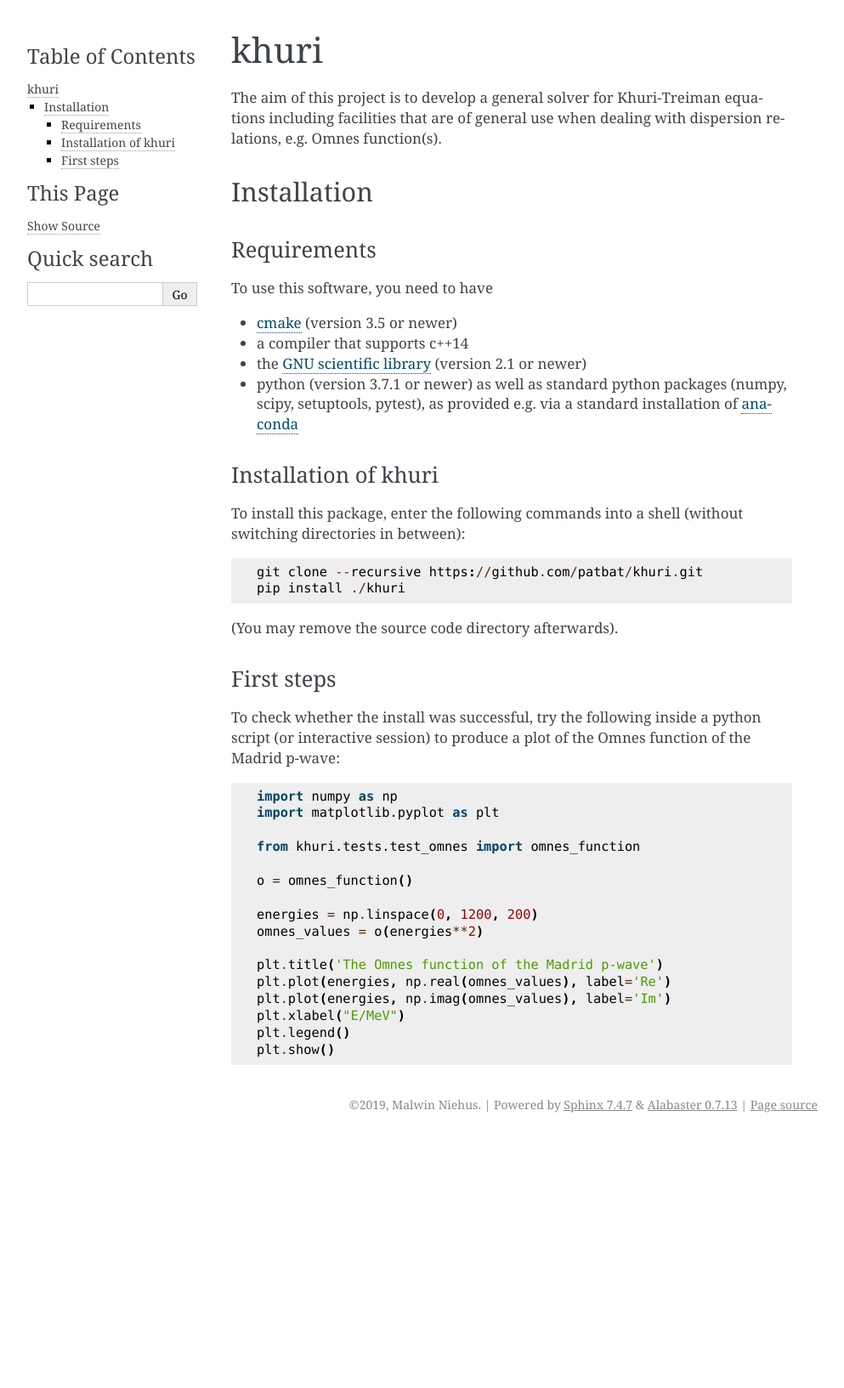
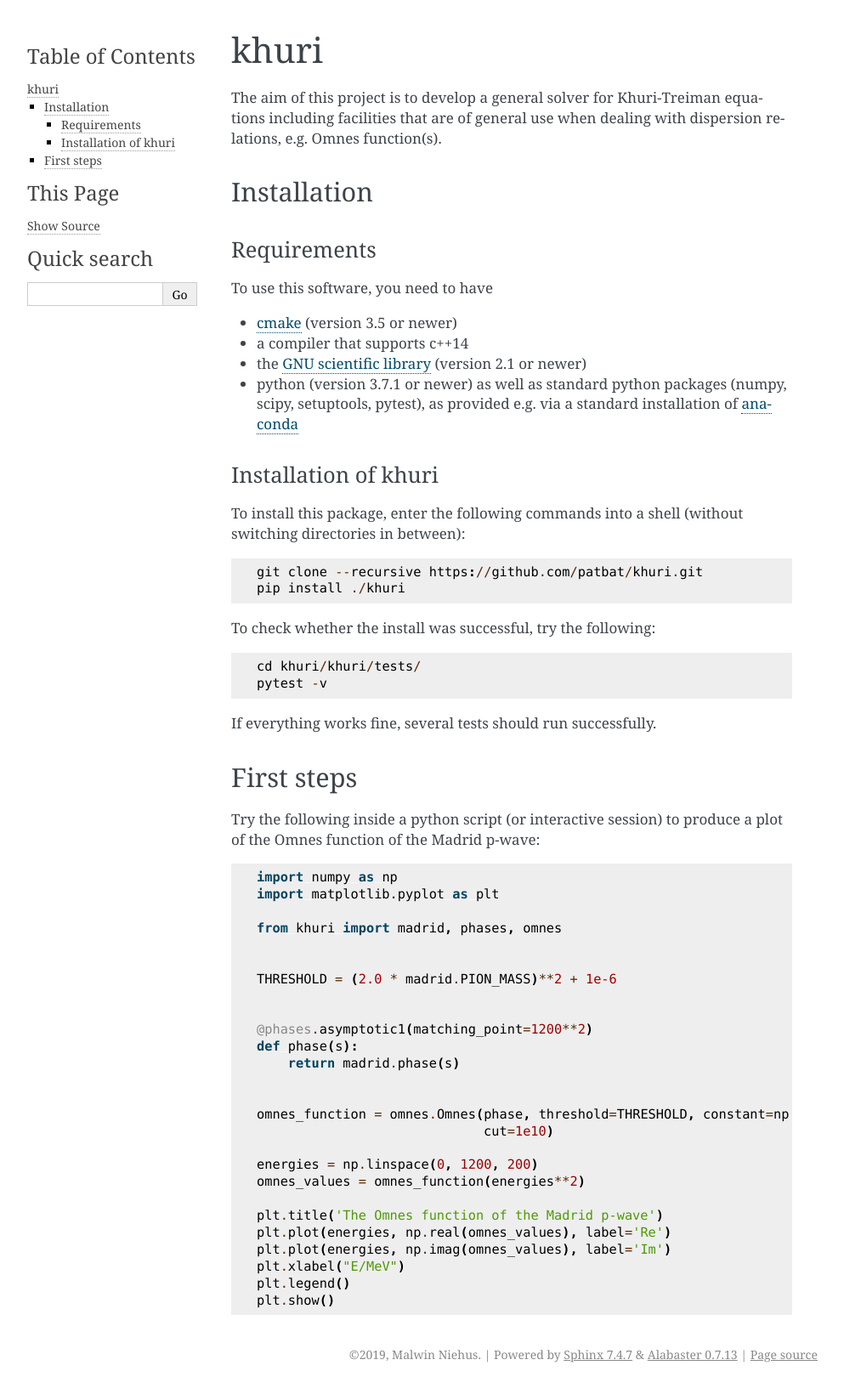
Before and after one commit to patbat/khuri, a Sphinx documentation site: the page built from docs/index.rst, in a window 1280 px wide. Shown: the whole page at 85% size, without its empty margins (148-1141 px from the left). Built offline with Sphinx 7.4.7, drawn with Linux system fonts in a browser that asks for light colours; before the commit the page ends 1339 px from its top, so only the background shows below that.

Commit message:
fixed bug in installation doc + more detailed example

```diff
--- a/docs/index.rst
+++ b/docs/index.rst
@@ -14,7 +14,6 @@ khuri
 The aim of this project is to develop a general solver for Khuri-Treiman
 equations including facilities that are of general use when dealing with
 dispersion relations, e.g. Omnes function(s).
-
 
 Installation
 ============
@@ -42,26 +41,40 @@ switching directories in between)::
     git clone --recursive https://github.com/patbat/khuri.git
     pip install ./khuri
 
-(You may remove the source code directory afterwards).
+To check whether the install was successful, try the following::
+
+   cd khuri/khuri/tests/
+   pytest -v
+
+If everything works fine, several tests should run successfully.
 
 First steps
------------
+===========
 
-To check whether the install was successful, try the following inside a
-python script (or interactive session) to produce a plot of the Omnes function
-of the Madrid p-wave:
+Try the following inside a python script (or interactive session) to produce a
+plot of the Omnes function of the Madrid p-wave:
 
 .. code-block:: python
 
     import numpy as np
     import matplotlib.pyplot as plt
 
-    from khuri.tests.test_omnes import omnes_function
+    from khuri import madrid, phases, omnes
 
-    o = omnes_function()
+
+    THRESHOLD = (2.0 * madrid.PION_MASS)**2 + 1e-6
+
+
+    @phases.asymptotic1(matching_point=1200**2)
+    def phase(s):
+        return madrid.phase(s)
+
+
+    omnes_function = omnes.Omnes(phase, threshold=THRESHOLD, constant=np.pi,
+                                 cut=1e10)
 
     energies = np.linspace(0, 1200, 200)
-    omnes_values = o(energies**2)
+    omnes_values = omnes_function(energies**2)
 
     plt.title('The Omnes function of the Madrid p-wave')
     plt.plot(energies, np.real(omnes_values), label='Re')
```
